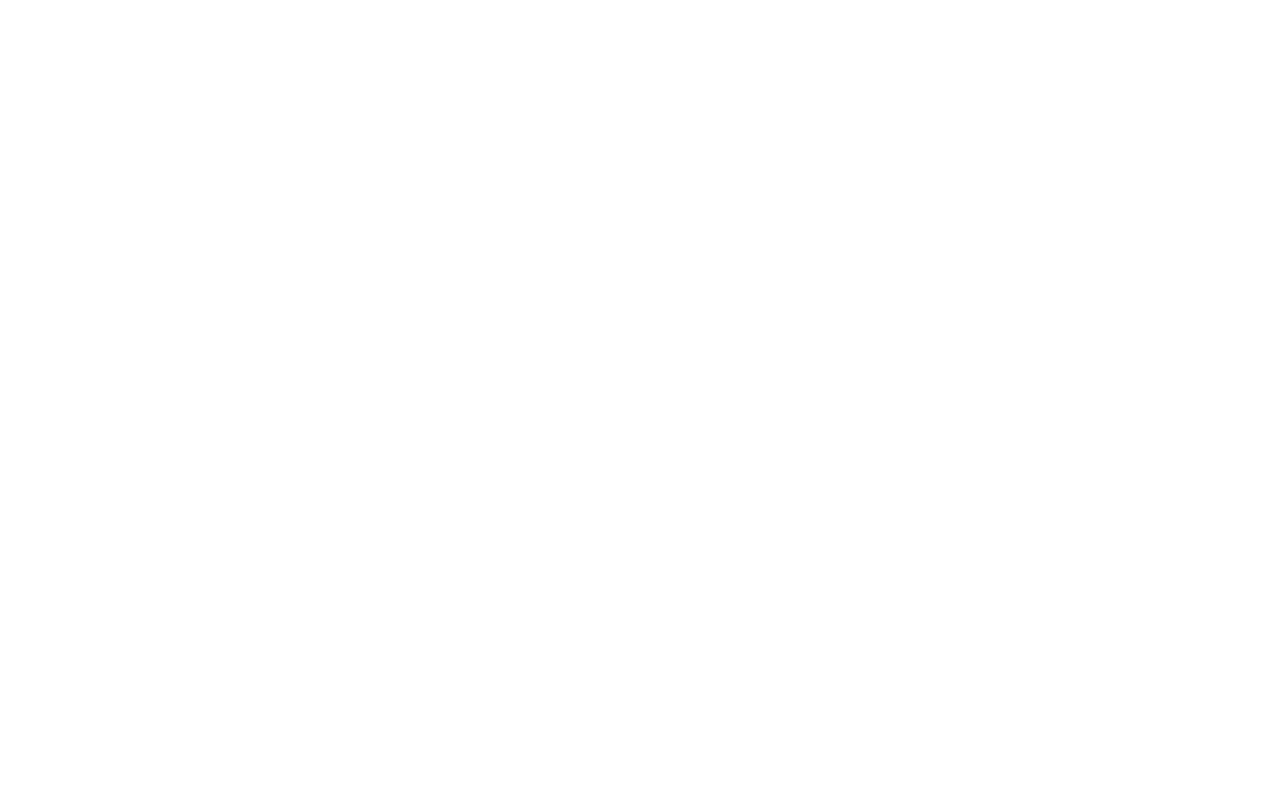
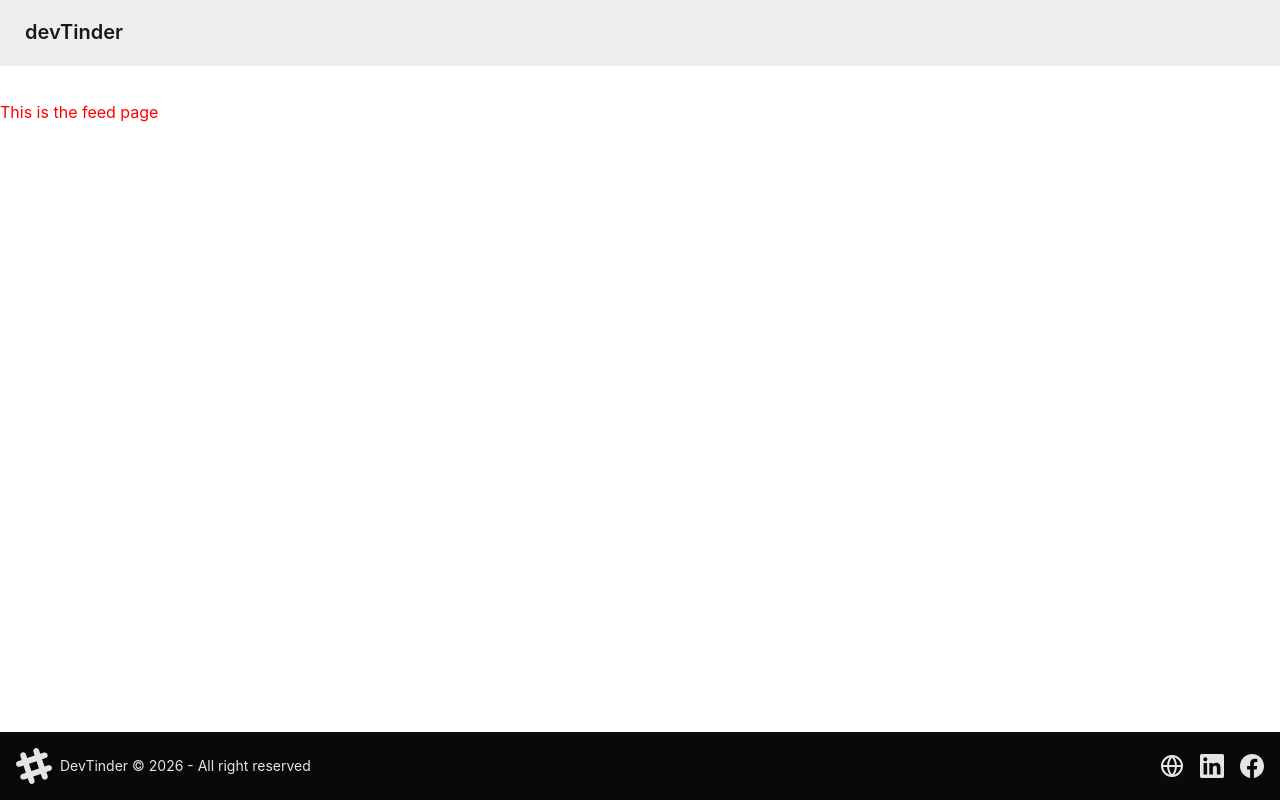
Before and after one commit to Ramit-Sonar/devTinder-web, a React (Vite) app: page /feed in a window 1280 px wide. Before the commit this address had no page. Built offline with nearby package versions, Linux system fonts and the light colour scheme.

Commit message:
feat: add Signup component and update routing in App; modify Login navigation

```diff
--- a/src/App.jsx
+++ b/src/App.jsx
@@ -1,10 +1,12 @@
+
 import { BrowserRouter, Route, Routes } from "react-router";
 import Body from "./components/Body";
 import Login from "./components/Login";
 import Profile from "./components/Profile";
+import Feed from "./components/Feed";
+import Signup from "./components/Signup";
 import { Provider } from "react-redux";
 import { appStore } from "./utils/appStore";
-import Feed from "./components/Feed";
 
 function App() {
   return (
@@ -12,7 +14,8 @@ function App() {
       <BrowserRouter>
         <Routes>
           <Route path="/" element={<Body />}>
-            <Route path="/" element={<Feed />} />
+            <Route path="feed" element={<Feed />} />
+            <Route path="signup" element={<Signup />} />
             <Route path="login" element={<Login />} />
             <Route path="profile" element={<Profile />} />
           </Route>
--- a/src/components/Feed.jsx
+++ b/src/components/Feed.jsx
@@ -1,11 +1,9 @@
+const Signup = () => {
+  return (
+    <div style={{ paddingTop: "100px", color: "red" }}>
+      <h1>This is the feed page</h1>
+    </div>
+  );
+};
 
-const Feed = () => {
-  return (
-    <div>
-      <p>Hello I am ramit</p>
-      {console.log("working perfectly")}
-    </div>
-  )
-}
-
-export default Feed
+export default Signup;
--- a/src/components/Login.jsx
+++ b/src/components/Login.jsx
@@ -24,7 +24,7 @@ const Login = () => {
         }
       );
       dispatch(addUser(res.data.data)) //store user data in appStore
-      navigate("/");
+      navigate("/feed");
     } catch (err) {
       console.error(err);
     }
@@ -79,7 +79,7 @@ const Login = () => {
 
           <p className="text-center text-sm text-base-content/70 mt-1">
             Don't have an account?{" "}
-            <a className="link link-primary font-bold">Sign up</a>
+            <a className="link link-primary font-bold" onClick={() => navigate("/signup")}>Sign up</a>
           </p>
 
         </div>
--- /dev/null
+++ b/src/components/Signup.jsx
@@ -0,0 +1,9 @@
+const Signup = () => {
+  return (
+    <div style={{ paddingTop: "100px", color: "red" }}>
+      <h1>This is the signup page</h1>
+    </div>
+  );
+};
+
+export default Signup;
```
